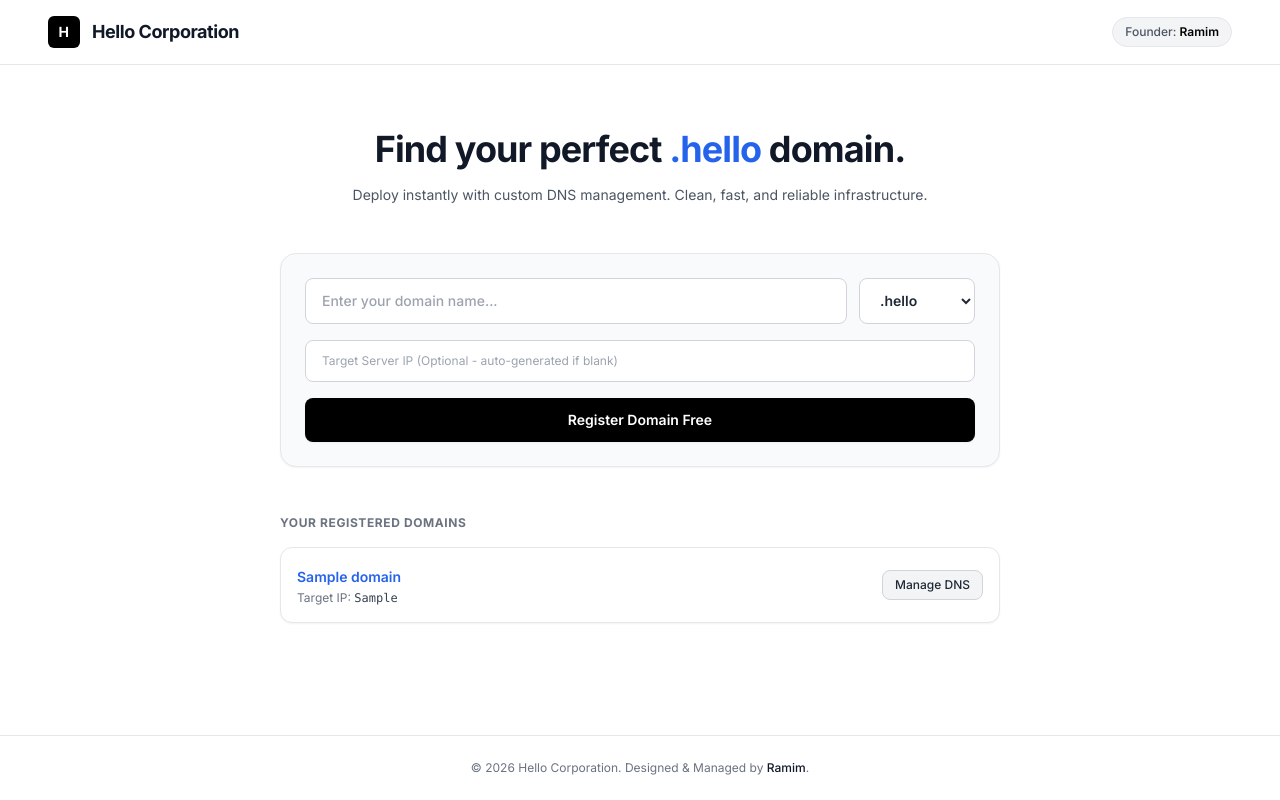
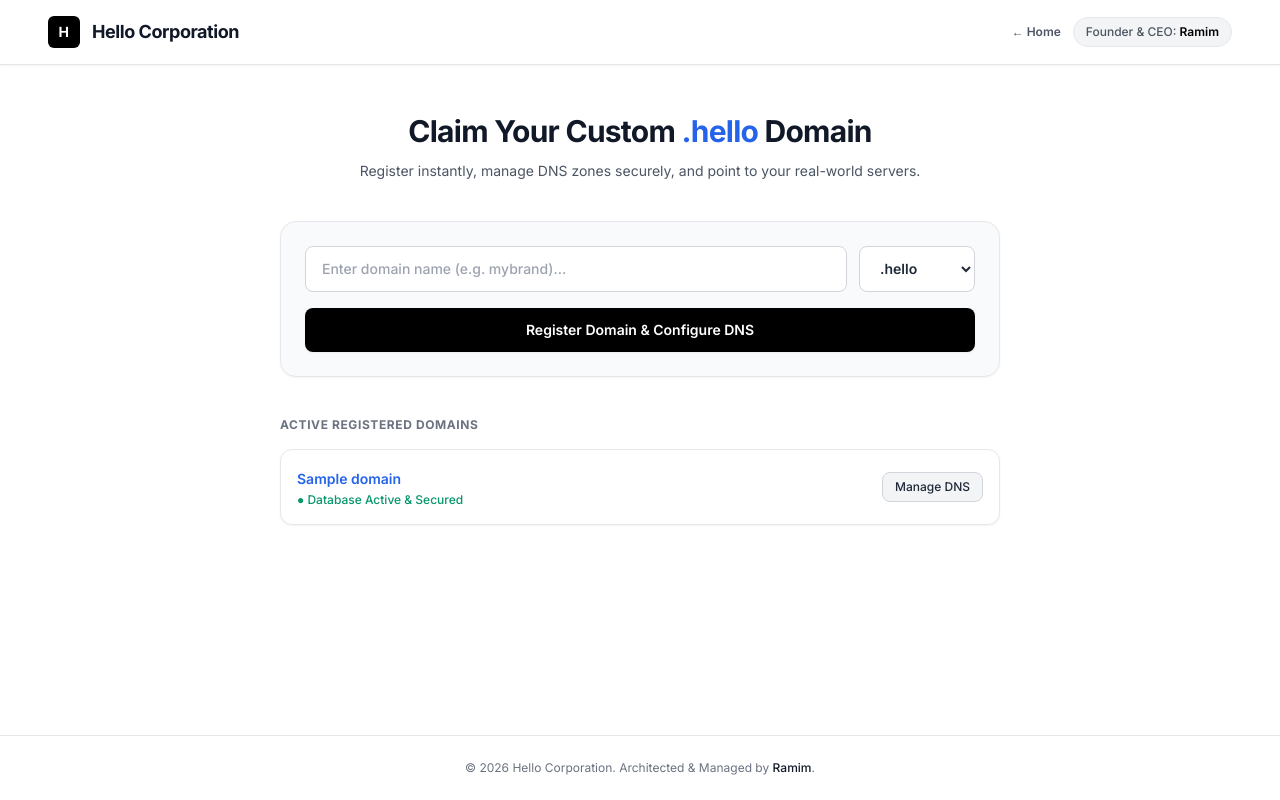
Before and after one commit to sillyratheu/hello, a Flask app: template templates/index.html in a window 1280 px wide. Run offline with Flask 3, Linux system fonts and the light colour scheme; the template is opened without the code that fills it: most values are stand-ins (such as "Sample title", 1, 10 or a date in 2020); some libraries are stand-ins or nearby versions.

Commit message:
Update index.html

```diff
--- a/templates/index.html
+++ b/templates/index.html
@@ -3,64 +3,64 @@
 <head>
     <meta charset="UTF-8">
     <meta name="viewport" content="width=device-width, initial-scale=1.0">
-    <title>Hello Corporation - Domain Registrar & DNS</title>
+    <title>Dashboard - Hello Corporation</title>
     <script src="https://cdn.tailwindcss.com"></script>
     <link href="https://fonts.googleapis.com/css2?family=Inter:wght@400;500;600;700&display=swap" rel="stylesheet">
     <style>body { font-family: 'Inter', sans-serif; }</style>
 </head>
 <body class="bg-white text-gray-900 min-h-screen flex flex-col justify-between">
 
-    <!-- Top Navigation (Render/Namecheap Style Clean Header) -->
-    <header class="border-b border-gray-200 py-4 px-6 md:px-12 flex justify-between items-center bg-white sticky top-0 z-50">
+    <!-- Top Navigation -->
+    <header class="border-b border-gray-200 py-4 px-6 md:px-12 flex justify-between items-center bg-white sticky top-0 z-50 shadow-sm">
         <div class="flex items-center space-x-3">
             <div class="w-8 h-8 bg-black text-white rounded-md flex items-center justify-center font-bold text-sm tracking-wider">H</div>
-            <span class="text-lg font-bold tracking-tight text-gray-900">Hello Corporation</span>
+            <a href="/" class="text-lg font-bold tracking-tight text-gray-900 hover:opacity-80">Hello Corporation</a>
         </div>
-        <div class="text-xs text-gray-600 bg-gray-100 border border-gray-200 px-3 py-1.5 rounded-full font-medium">
-            Founder: <span class="text-black font-semibold">Ramim</span>
+        <div class="flex items-center space-x-3">
+            <a href="/" class="text-xs font-semibold text-gray-600 hover:text-black">&larr; Home</a>
+            <div class="text-xs text-gray-600 bg-gray-100 border border-gray-200 px-3 py-1.5 rounded-full font-medium">
+                Founder & CEO: <span class="text-black font-semibold">Ramim</span>
+            </div>
         </div>
     </header>
 
-    <!-- Hero / Domain Search Section -->
-    <main class="max-w-3xl mx-auto w-full px-6 py-16 flex-1">
-        <div class="text-center max-w-xl mx-auto mb-12">
-            <h1 class="text-4xl font-extrabold tracking-tight text-gray-900 mb-4">
-                Find your perfect <span class="text-blue-600">.hello</span> domain.
+    <!-- Main Section -->
+    <main class="max-w-3xl mx-auto w-full px-6 py-12 flex-1">
+        <div class="text-center max-w-xl mx-auto mb-10">
+            <h1 class="text-3xl font-extrabold tracking-tight text-gray-900 mb-3">
+                Claim Your Custom <span class="text-blue-600">.hello</span> Domain
             </h1>
             <p class="text-gray-600 text-sm">
-                Deploy instantly with custom DNS management. Clean, fast, and reliable infrastructure.
+                Register instantly, manage DNS zones securely, and point to your real-world servers.
             </p>
         </div>
 
-        <!-- Domain Search / Create Box -->
-        <div class="bg-gray-50 border border-gray-200 p-6 rounded-2xl shadow-sm mb-12">
+        <!-- Domain Creator Form -->
+        <div class="bg-gray-50 border border-gray-200 p-6 rounded-2xl shadow-sm mb-10">
             <form action="/create-domain" method="POST" class="space-y-4">
                 <div class="flex flex-col sm:flex-row gap-3">
-                    <input type="text" name="subdomain" required placeholder="Enter your domain name..." class="flex-1 bg-white border border-gray-300 rounded-lg px-4 py-3 text-gray-900 focus:outline-none focus:border-black text-sm font-medium">
+                    <input type="text" name="subdomain" required placeholder="Enter domain name (e.g. mybrand)..." class="flex-1 bg-white border border-gray-300 rounded-lg px-4 py-3 text-gray-900 focus:outline-none focus:border-black text-sm font-medium">
                     <select name="extension" class="bg-white border border-gray-300 rounded-lg px-4 py-3 text-sm font-semibold text-gray-800 focus:outline-none focus:border-black">
                         <option value=".hello">.hello</option>
                         <option value=".shahajjo">.shahajjo</option>
                     </select>
                 </div>
-                <div>
-                    <input type="text" name="target_ip" placeholder="Target Server IP (Optional - auto-generated if blank)" class="w-full bg-white border border-gray-300 rounded-lg px-4 py-3 text-xs text-gray-600 focus:outline-none focus:border-black">
-                </div>
                 <button type="submit" class="w-full bg-black hover:bg-gray-800 text-white font-semibold py-3 rounded-lg transition text-sm shadow-sm">
-                    Register Domain Free
+                    Register Domain & Configure DNS
                 </button>
             </form>
         </div>
 
         <!-- Active Domains List -->
-        <h2 class="text-xs font-bold uppercase tracking-wider text-gray-500 mb-4">Your Registered Domains</h2>
+        <h2 class="text-xs font-bold uppercase tracking-wider text-gray-500 mb-4">Active Registered Domains</h2>
         <div class="space-y-3">
-            {% for domain, data in domains.items() %}
+            {% for domain in domains %}
             <div class="bg-white p-4 rounded-xl border border-gray-200 flex justify-between items-center shadow-sm hover:border-gray-300 transition">
                 <div>
                     <a href="http://{{ domain }}" target="_blank" class="text-blue-600 font-semibold text-sm hover:underline">
                         {{ domain }}
                     </a>
-                    <p class="text-xs text-gray-500 mt-0.5">Target IP: <span class="font-mono text-gray-700">{{ data.ip }}</span></p>
+                    <p class="text-xs text-emerald-600 font-medium mt-0.5">● Database Active & Secured</p>
                 </div>
                 <a href="/dns/{{ domain }}" class="bg-gray-100 hover:bg-gray-200 text-gray-800 px-3 py-1.5 text-xs rounded-lg font-medium transition border border-gray-300">
                     Manage DNS
@@ -68,15 +68,15 @@
             </div>
             {% else %}
             <div class="text-center py-10 border border-dashed border-gray-200 rounded-xl bg-gray-50/50">
-                <p class="text-gray-500 text-sm">No domains registered yet. Search and claim your first one above!</p>
+                <p class="text-gray-500 text-sm">No domains registered yet. Create your first domain above!</p>
             </div>
             {% endfor %}
         </div>
     </main>
 
-    <!-- Clean Footer -->
+    <!-- Footer -->
     <footer class="border-t border-gray-200 py-6 text-center text-xs text-gray-500 bg-white">
-        &copy; 2026 Hello Corporation. Designed & Managed by <span class="text-gray-900 font-medium">Ramim</span>.
+        &copy; 2026 Hello Corporation. Architected & Managed by <span class="text-gray-900 font-medium">Ramim</span>.
     </footer>
 
 </body>
```
